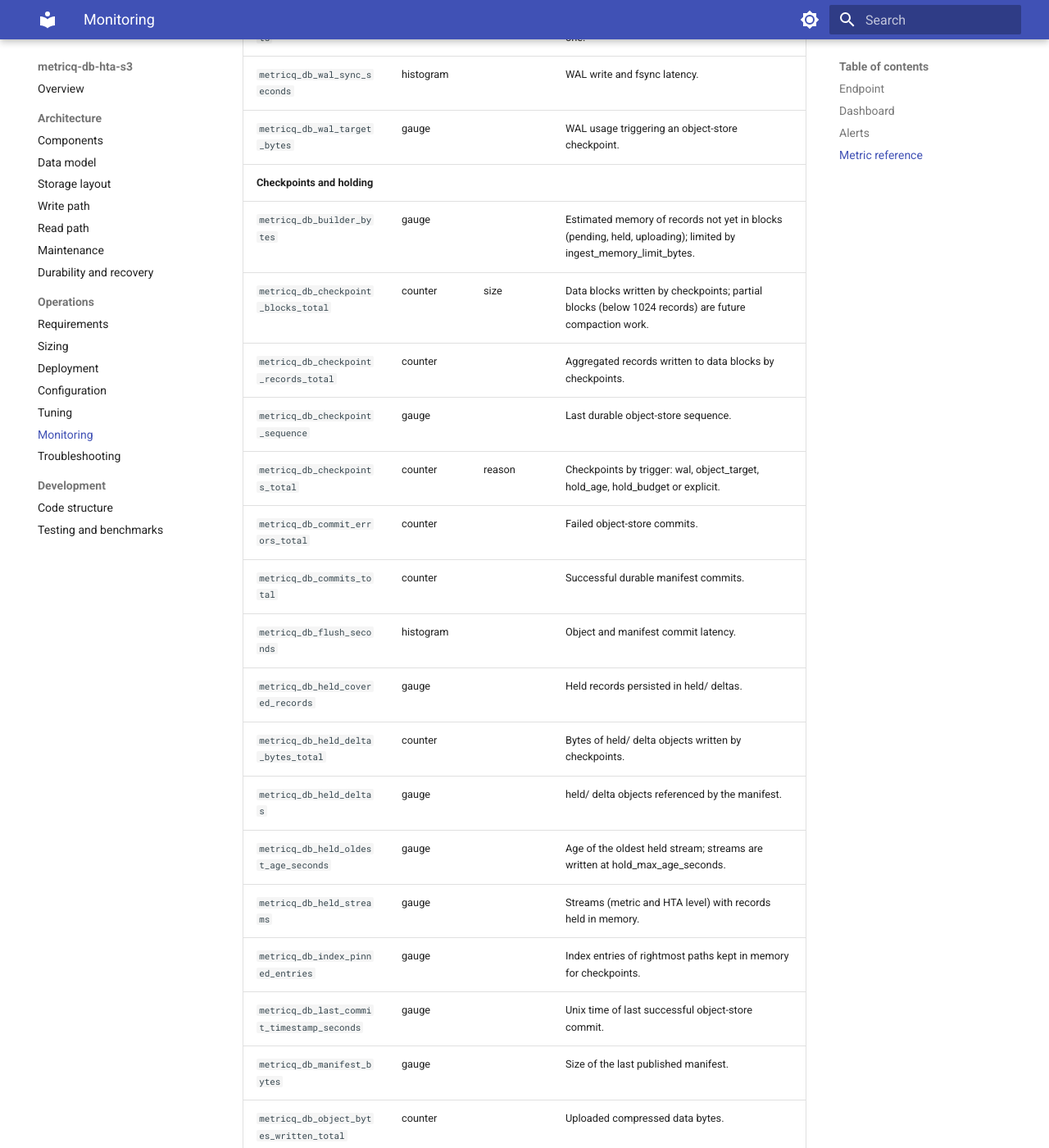
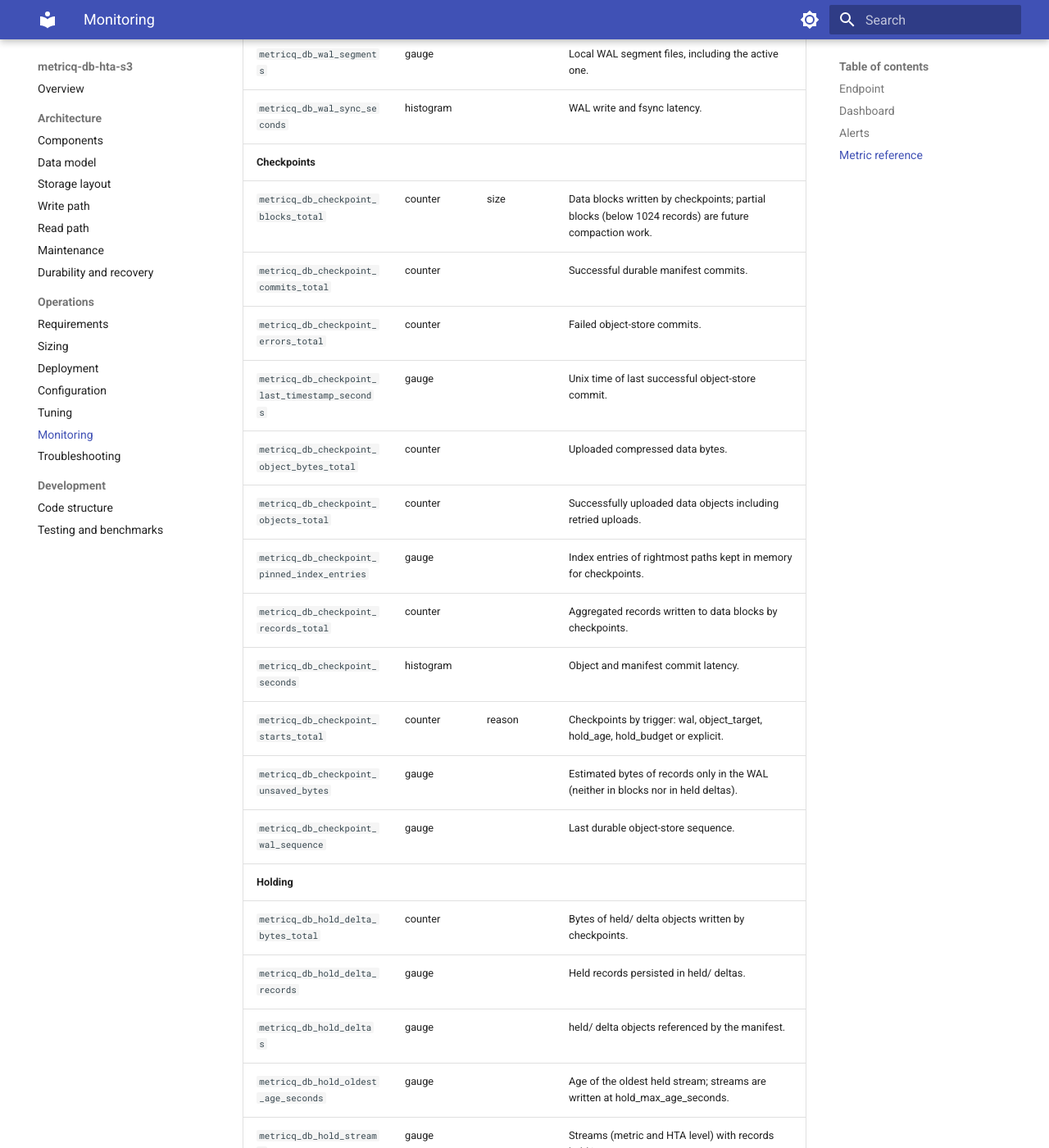
Before and after one commit to metricq/metricq-db-hta-s3, an MkDocs documentation site: the page built from docs/operations/monitoring.md, in a window 1280 px wide and 1400 px high, scrolled down 3462 px. Shown: the whole window at 82% size. Built offline with MkDocs 1.6.1 and Material for MkDocs 9.7.7, drawn with Linux system fonts in a browser that asks for light colours; some of the changed text lies outside the part shown.

Commit message:
Name Prometheus metrics by the area they describe
Metrics use the same prefixes as the options: ingest_, wal_, checkpoint_,
hold_, store_, storage_, compaction_ (job_, io_, locality_), maintenance_
and query_. The wal_target/high/hard gauges are removed; their values are
in metricq_db_config. Dashboard, alert rules, generated reference and
tests use the new names.

Assisted-by: Claude <noreply@anthropic.com>

```diff
--- a/docs/operations/monitoring.md
+++ b/docs/operations/monitoring.md
@@ -55,16 +55,16 @@ groups:
   - name: metricq-db-hta-s3
     rules:
       - alert: MetricQDBBackpressure
-        expr: max by (token) (metricq_db_backpressure) == 1
+        expr: max by (token) (metricq_db_ingest_backpressure) == 1
         for: 5m
         annotations:
           summary: "{{ $labels.token }} refuses deliveries (WAL or ingest memory limit)"
       - alert: MetricQDBCheckpointsFailing
-        expr: increase(metricq_db_commit_errors_total[15m]) > 0 and increase(metricq_db_commits_total[15m]) == 0
+        expr: increase(metricq_db_checkpoint_errors_total[15m]) > 0 and increase(metricq_db_checkpoint_commits_total[15m]) == 0
         annotations:
           summary: "{{ $labels.token }} cannot publish checkpoints; data accumulates in the WAL"
       - alert: MetricQDBNoCheckpoint
-        expr: time() - metricq_db_last_commit_timestamp_seconds > 2 * 3600 and rate(metricq_db_samples_total[15m]) > 0
+        expr: time() - metricq_db_checkpoint_last_timestamp_seconds > 2 * 3600 and rate(metricq_db_ingest_samples_total[15m]) > 0
         annotations:
           summary: "{{ $labels.token }} has not checkpointed for two hours"
       - alert: MetricQDBWALError
@@ -95,83 +95,82 @@ This table is generated from `engine/metrics.go` by
 | Metric | Type | Labels | Meaning |
 | --- | --- | --- | --- |
 | **Ingest** | | | |
-| `metricq_db_backpressure` | gauge |  | One while WAL high watermark blocks ingestion. |
-| `metricq_db_backpressure_events_total` | counter |  | Ingest attempts refused because the WAL high watermark or ingest memory limit was reached. |
+| `metricq_db_ingest_backpressure` | gauge |  | One while WAL high watermark blocks ingestion. |
+| `metricq_db_ingest_backpressure_events_total` | counter |  | Ingest attempts refused because the WAL high watermark or ingest memory limit was reached. |
 | `metricq_db_ingest_batch_deliveries` | histogram |  | AMQP deliveries made durable by one WAL fsync. |
 | `metricq_db_ingest_batches_total` | counter |  | Group-committed delivery batches (one WAL fsync each). |
-| `metricq_db_samples_dropped_total` | counter |  | Duplicate, out-of-order, nonpositive timestamp or nonfinite samples. |
-| `metricq_db_samples_total` | counter |  | Accepted samples. |
-| `metricq_db_series` | gauge |  | Configured metric count. |
+| `metricq_db_ingest_memory_bytes` | gauge |  | Estimated memory of records not yet in blocks (pending, held, uploading); limited by ingest_memory_limit_bytes. |
+| `metricq_db_ingest_metrics` | gauge |  | Configured metric count. |
+| `metricq_db_ingest_pending_records` | gauge |  | Aggregated records not yet in data blocks, including held and uploading records. |
+| `metricq_db_ingest_samples_dropped_total` | counter |  | Duplicate, out-of-order, nonpositive timestamp or nonfinite samples. |
+| `metricq_db_ingest_samples_total` | counter |  | Accepted samples. |
 | **WAL** | | | |
 | `metricq_db_wal_bytes` | gauge |  | Current local WAL bytes. |
 | `metricq_db_wal_errors_total` | counter |  | WAL write or fsync errors; restart is required. |
-| `metricq_db_wal_hard_limit_bytes` | gauge |  | Maximum permitted WAL size. |
 | `metricq_db_wal_head_sequence` | gauge |  | Last fsynced WAL sequence. |
-| `metricq_db_wal_high_bytes` | gauge |  | WAL usage stopping further ingestion. |
 | `metricq_db_wal_oldest_timestamp_seconds` | gauge |  | Receipt time of oldest uncheckpointed WAL frame, zero when empty. |
 | `metricq_db_wal_pending_frames` | gauge |  | Durable WAL frames not yet checkpointed in object storage. |
 | `metricq_db_wal_pressure_ratio` | gauge |  | WAL bytes divided by high watermark. |
 | `metricq_db_wal_replayed_frames_total` | counter |  | Replayed WAL frames after the object-store checkpoint. |
 | `metricq_db_wal_segments` | gauge |  | Local WAL segment files, including the active one. |
 | `metricq_db_wal_sync_seconds` | histogram |  | WAL write and fsync latency. |
-| `metricq_db_wal_target_bytes` | gauge |  | WAL usage triggering an object-store checkpoint. |
-| **Checkpoints and holding** | | | |
-| `metricq_db_builder_bytes` | gauge |  | Estimated memory of records not yet in blocks (pending, held, uploading); limited by ingest_memory_limit_bytes. |
+| **Checkpoints** | | | |
 | `metricq_db_checkpoint_blocks_total` | counter | size | Data blocks written by checkpoints; partial blocks (below 1024 records) are future compaction work. |
+| `metricq_db_checkpoint_commits_total` | counter |  | Successful durable manifest commits. |
+| `metricq_db_checkpoint_errors_total` | counter |  | Failed object-store commits. |
+| `metricq_db_checkpoint_last_timestamp_seconds` | gauge |  | Unix time of last successful object-store commit. |
+| `metricq_db_checkpoint_object_bytes_total` | counter |  | Uploaded compressed data bytes. |
+| `metricq_db_checkpoint_objects_total` | counter |  | Successfully uploaded data objects including retried uploads. |
+| `metricq_db_checkpoint_pinned_index_entries` | gauge |  | Index entries of rightmost paths kept in memory for checkpoints. |
 | `metricq_db_checkpoint_records_total` | counter |  | Aggregated records written to data blocks by checkpoints. |
-| `metricq_db_checkpoint_sequence` | gauge |  | Last durable object-store sequence. |
-| `metricq_db_checkpoints_total` | counter | reason | Checkpoints by trigger: wal, object_target, hold_age, hold_budget or explicit. |
-| `metricq_db_commit_errors_total` | counter |  | Failed object-store commits. |
-| `metricq_db_commits_total` | counter |  | Successful durable manifest commits. |
-| `metricq_db_flush_seconds` | histogram |  | Object and manifest commit latency. |
-| `metricq_db_held_covered_records` | gauge |  | Held records persisted in held/ deltas. |
-| `metricq_db_held_delta_bytes_total` | counter |  | Bytes of held/ delta objects written by checkpoints. |
-| `metricq_db_held_deltas` | gauge |  | held/ delta objects referenced by the manifest. |
-| `metricq_db_held_oldest_age_seconds` | gauge |  | Age of the oldest held stream; streams are written at hold_max_age_seconds. |
-| `metricq_db_held_streams` | gauge |  | Streams (metric and HTA level) with records held in memory. |
-| `metricq_db_index_pinned_entries` | gauge |  | Index entries of rightmost paths kept in memory for checkpoints. |
-| `metricq_db_last_commit_timestamp_seconds` | gauge |  | Unix time of last successful object-store commit. |
-| `metricq_db_manifest_bytes` | gauge |  | Size of the last published manifest. |
-| `metricq_db_object_bytes_written_total` | counter |  | Uploaded compressed data bytes. |
-| `metricq_db_objects_written_total` | counter |  | Successfully uploaded data objects including retried uploads. |
-| `metricq_db_pending_records` | gauge |  | Aggregated records not yet in data blocks, including held and uploading records. |
-| `metricq_db_unsaved_bytes` | gauge |  | Estimated bytes of records only in the WAL (neither in blocks nor in held deltas). |
+| `metricq_db_checkpoint_seconds` | histogram |  | Object and manifest commit latency. |
+| `metricq_db_checkpoint_starts_total` | counter | reason | Checkpoints by trigger: wal, object_target, hold_age, hold_budget or explicit. |
+| `metricq_db_checkpoint_unsaved_bytes` | gauge |  | Estimated bytes of records only in the WAL (neither in blocks nor in held deltas). |
+| `metricq_db_checkpoint_wal_sequence` | gauge |  | Last durable object-store sequence. |
+| **Holding** | | | |
+| `metricq_db_hold_delta_bytes_total` | counter |  | Bytes of held/ delta objects written by checkpoints. |
+| `metricq_db_hold_delta_records` | gauge |  | Held records persisted in held/ deltas. |
+| `metricq_db_hold_deltas` | gauge |  | held/ delta objects referenced by the manifest. |
+| `metricq_db_hold_oldest_age_seconds` | gauge |  | Age of the oldest held stream; streams are written at hold_max_age_seconds. |
+| `metricq_db_hold_streams` | gauge |  | Streams (metric and HTA level) with records held in memory. |
 | **Object store** | | | |
 | `metricq_db_store_bytes_total` | counter | op, kind | Object store payload bytes by operation and object kind. |
 | `metricq_db_store_errors_total` | counter | op, kind | Failed object store requests by operation and object kind. |
 | `metricq_db_store_get_seconds` | histogram |  | Backend GET latency including failures. |
+| `metricq_db_store_manifest_bytes` | gauge |  | Size of the last published manifest. |
 | `metricq_db_store_put_seconds` | histogram |  | Backend PUT latency including failures. |
 | `metricq_db_store_requests_total` | counter | op, kind | Object store requests by operation and object kind. |
 | **Storage state** | | | |
-| `metricq_db_dead_object_bytes` | gauge |  | Unreferenced bytes inside partially live data/index objects. |
-| `metricq_db_gc_delete_errors_total` | counter |  | Failed retired-object deletion attempts. |
-| `metricq_db_gc_deleted_objects_total` | counter |  | Successfully deleted retired objects. |
-| `metricq_db_gc_pending_objects` | gauge |  | Fully retired objects awaiting deletion, including reader-pinned objects. |
-| `metricq_db_live_object_bytes` | gauge |  | Referenced compressed data/index bytes in the maintenance catalog. |
-| `metricq_db_live_objects` | gauge |  | Data and index objects tracked by the maintenance catalog. |
-| `metricq_db_small_data_block_bytes` | gauge |  | Compressed bytes in live data blocks below 1024 records. |
-| `metricq_db_small_data_blocks` | gauge |  | Live data blocks below 1024 records, including single stream tails. |
+| `metricq_db_storage_dead_bytes` | gauge |  | Unreferenced bytes inside partially live data/index objects. |
+| `metricq_db_storage_live_bytes` | gauge |  | Referenced compressed data/index bytes in the maintenance catalog. |
+| `metricq_db_storage_objects` | gauge |  | Data and index objects tracked by the maintenance catalog. |
+| `metricq_db_storage_small_block_bytes` | gauge |  | Compressed bytes in live data blocks below 1024 records. |
+| `metricq_db_storage_small_blocks` | gauge |  | Live data blocks below 1024 records, including single stream tails. |
 | **Compaction** | | | |
 | `metricq_db_compaction_active` | gauge |  | One while a background compaction job runs. |
-| `metricq_db_compaction_budget_exceeded_total` | counter |  | Compaction jobs aborted because publication exceeded the catalog budget. |
 | `metricq_db_compaction_candidate_objects` | gauge |  | Tracked candidate objects, including cooldown and single tails. |
 | `metricq_db_compaction_conflicts_total` | counter |  | Metadata proposals rebuilt after concurrent publication. |
-| `metricq_db_compaction_errors_total` | counter |  | Failed background compaction jobs. |
 | `metricq_db_compaction_input_blocks_total` | counter |  | Source blocks in successfully published jobs. |
+| `metricq_db_compaction_io_read_bytes_total` | counter |  | Compressed data/index bytes read by compaction. |
+| `metricq_db_compaction_io_write_bytes_total` | counter |  | Data/index pack bytes uploaded by compaction. |
+| `metricq_db_compaction_job_budget_exceeded_total` | counter |  | Compaction jobs aborted because publication exceeded the catalog budget. |
+| `metricq_db_compaction_job_errors_total` | counter |  | Failed background compaction jobs. |
+| `metricq_db_compaction_job_last_success_timestamp_seconds` | gauge |  | Unix time of the last published compaction job. |
+| `metricq_db_compaction_job_object_limit` | gauge |  | Current maximum source objects per compaction job (adapts to the catalog budget). |
 | `metricq_db_compaction_job_pending` | gauge |  | One while a reserved or aborted compaction job is recorded in the manifest. |
-| `metricq_db_compaction_last_success_timestamp_seconds` | gauge |  | Unix time of the last published compaction job. |
+| `metricq_db_compaction_job_seconds` | histogram |  | Background compaction job duration. |
+| `metricq_db_compaction_jobs_total` | counter |  | Successfully published background compactions. |
 | `metricq_db_compaction_locality_jobs_total` | counter |  | Published jobs packing consecutive blocks of a metric level. |
 | `metricq_db_compaction_locality_pending_streams` | gauge |  | Changed stream roots awaiting layout inspection; not necessarily actionable fragmentation. |
 | `metricq_db_compaction_noop_total` | counter |  | Candidate scans with no actionable job. |
-| `metricq_db_compaction_object_limit` | gauge |  | Current maximum source objects per compaction job (adapts to the catalog budget). |
 | `metricq_db_compaction_output_blocks_total` | counter |  | Copied or consolidated source replacements in successfully published jobs. |
-| `metricq_db_compaction_read_bytes_total` | counter |  | Compressed data/index bytes read by compaction. |
-| `metricq_db_compaction_seconds` | histogram |  | Background compaction job duration. |
-| `metricq_db_compaction_write_bytes_total` | counter |  | Data/index pack bytes uploaded by compaction. |
-| `metricq_db_compactions_total` | counter |  | Successfully published background compactions. |
+| **Maintenance (deletion of retired objects)** | | | |
+| `metricq_db_maintenance_delete_errors_total` | counter |  | Failed retired-object deletion attempts. |
+| `metricq_db_maintenance_delete_pending_objects` | gauge |  | Fully retired objects awaiting deletion, including reader-pinned objects. |
+| `metricq_db_maintenance_deleted_objects_total` | counter |  | Successfully deleted retired objects. |
 | **Queries** | | | |
-| `metricq_db_queries_total` | counter |  | History requests. |
 | `metricq_db_query_errors_total` | counter |  | Failed history requests. |
+| `metricq_db_query_requests_total` | counter |  | History requests. |
 | `metricq_db_query_seconds` | histogram |  | History request latency. |
 | **Configuration** | | | |
 | `metricq_db_config` | gauge | parameter | Configured engine option values; the parameter label names the option. |
```
Also changed, not shown: other parts of docs/operations/monitoring.md (+2 -2 lines), docs/operations/deployment.md (+1 -1 lines), docs/operations/troubleshooting.md (+3 -3 lines), docs/operations/tuning.md (+2 -2 lines), 8 other files.
